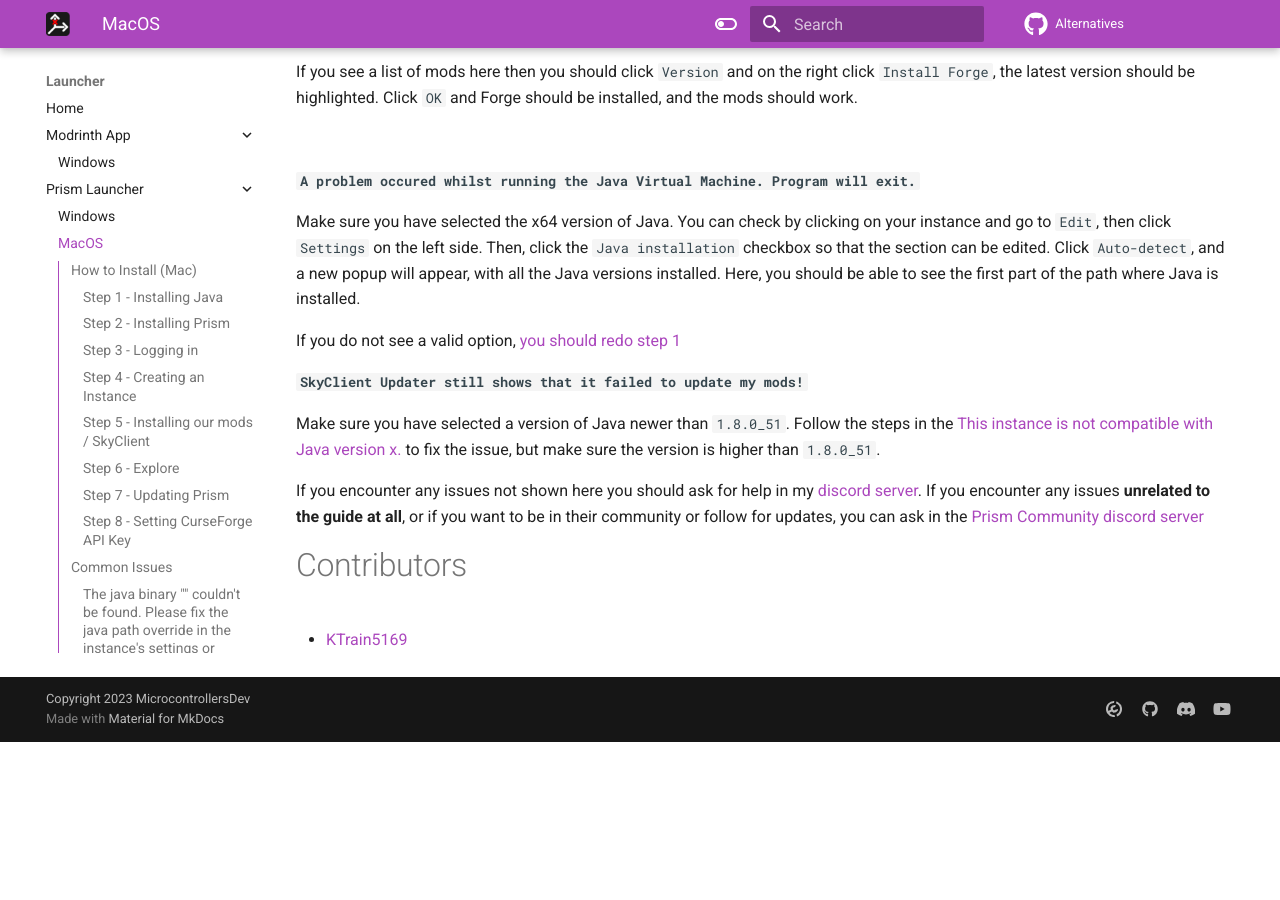
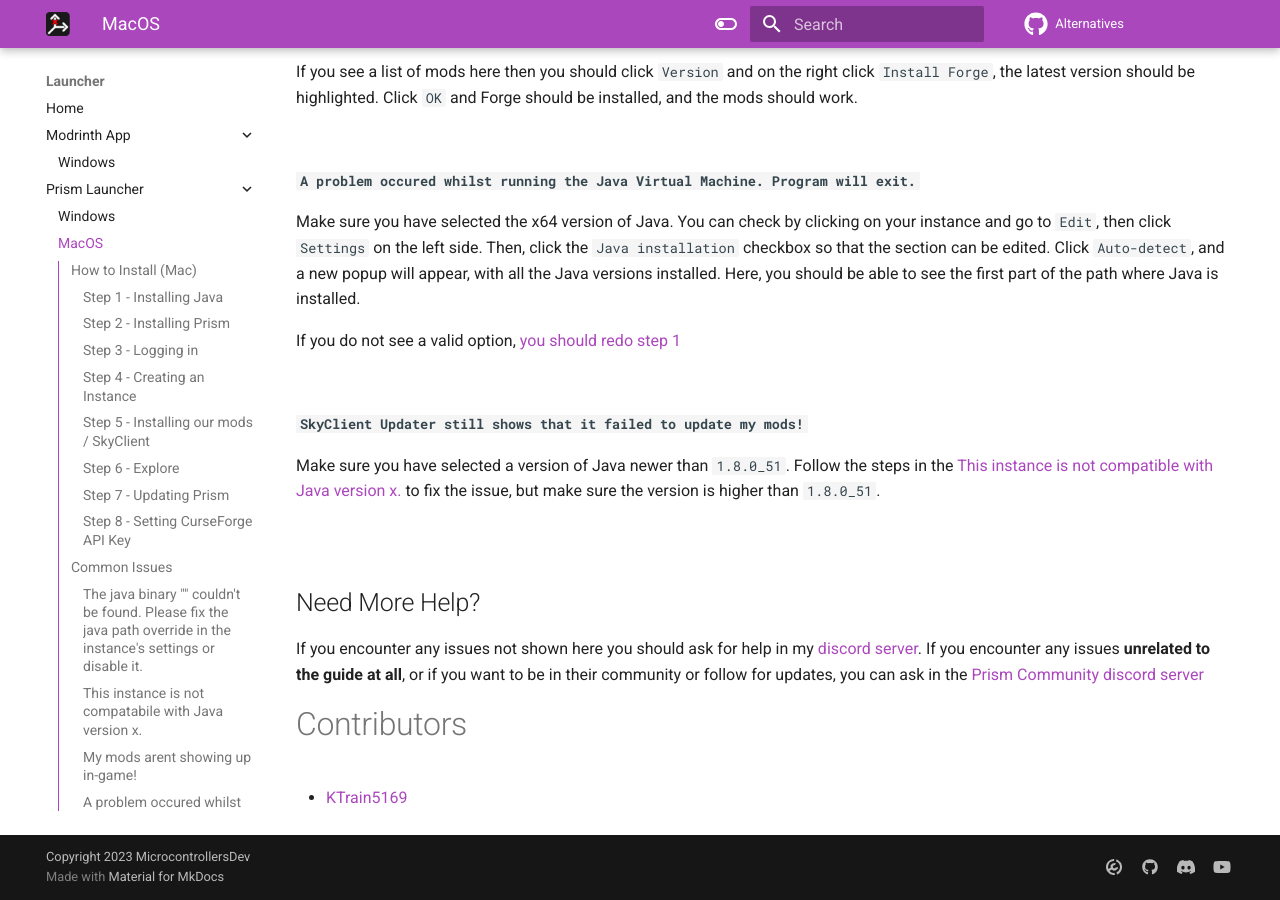
Before and after one commit to MicrocontrollersDev/Alternatives, an MkDocs documentation site: the page built from docs/launcher/prism_mac.md, in a window 1280 px wide and 900 px high, scrolled down 3379 px. Built offline with MkDocs 1.6.1 and Material for MkDocs 9.7.7, drawn with Linux system fonts in a browser that asks for light colours; comment, search, counter and statistics services are not loaded; before the commit the page ends 4121 px from its top, so only the background shows below that.

Commit message:
fix formatting

```diff
--- a/docs/launcher/prism_mac.md
+++ b/docs/launcher/prism_mac.md
@@ -118,9 +118,15 @@
 
 If you do not see a valid option, [you should redo step 1](#step-1-installing-java)
 
+<br>
+
 #### `SkyClient Updater still shows that it failed to update my mods!`
 
 Make sure you have selected a version of Java newer than `1.8.0_51`. Follow the steps in the [This instance is not compatible with Java version x.](#this-instance-is-not-compatible-with-java-version-x.) to fix the issue, but make sure the version is higher than `1.8.0_51`.
+
+<br>
+
+## Need More Help?
 
 If you encounter any issues not shown here you should ask for help in my [discord server](https://discord.gg/rejfv9kFJj).
 If you encounter any issues **unrelated to the guide at all**, or if you want to be in their community or follow for updates, you can ask in the [Prism Community discord server](https://discord.gg/prism-community-1031648380885147709)
```
Also changed, not shown: docs/launcher/prism_gnu.md (+6 -0 lines), docs/launcher/prism_win.md (+16 -10 lines).
